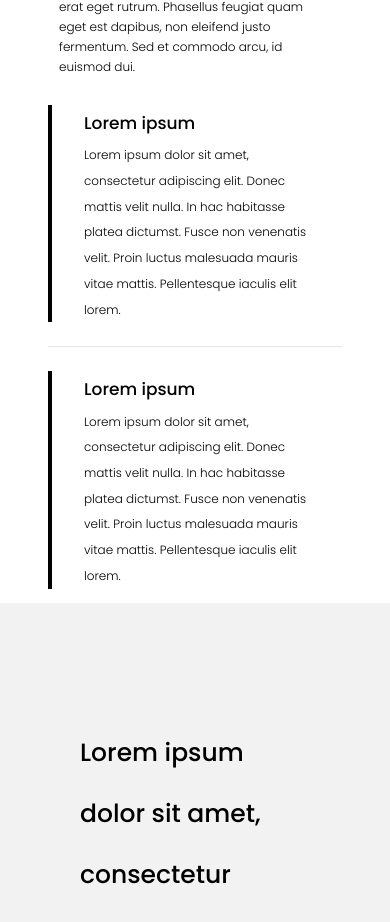
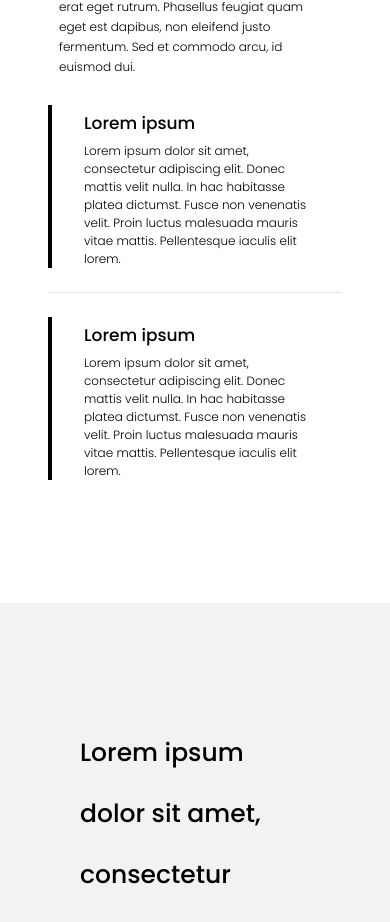
Before and after one commit to nav0040/educationalSite, a Next.js app: page / in a window 390 px wide. Shown: the part 1833-2755 px from the top of the page. Built offline with nearby package versions, Linux system fonts and the light colour scheme.

Commit message:
css changed

```diff
--- a/components/About/About.jsx
+++ b/components/About/About.jsx
@@ -39,14 +39,14 @@ const About = () => {
                 <div className='md:w-[590px] h-[450px] md:h-[429px] flex flex-col gap-6 md:gap-16 md:px-5 px-12'>
                     <div className='border-l-4 px-8 border-black'>
                         <h3 className='font-[500] text-[17px] md:text-[26px] leading-[37.18px]'>Lorem ipsum</h3>
-                        <p className='  text-[12px] md:text-[15px] leading-[25.74px] font-[300]'>
+                        <p className='  text-[12px] md:text-[15px] leading-[18px] md:leading-[25.74px] font-[300]'>
                         Lorem ipsum dolor sit amet, consectetur adipiscing elit. Donec mattis velit nulla. In hac habitasse platea dictumst. Fusce non venenatis velit. Proin luctus malesuada mauris vitae mattis. Pellentesque iaculis elit lorem.
                         </p>
                     </div>
                     <hr />
                     <div className='border-l-4 px-8 border-black'>
                         <h3 className='font-[500] text-[17px] md:text-[26px] leading-[37.18px]'>Lorem ipsum</h3>
-                        <p className=' md:text-[15px] text-[12px] leading-[25.74px] font-[300]'>
+                        <p className=' md:text-[15px] text-[12px] leading-[18px] md:leading-[25.74px] font-[300]'>
                         Lorem ipsum dolor sit amet, consectetur adipiscing elit. Donec mattis velit nulla. In hac habitasse platea dictumst. Fusce non venenatis velit. Proin luctus malesuada mauris vitae mattis. Pellentesque iaculis elit lorem.
                         </p>
                     </div>
```
